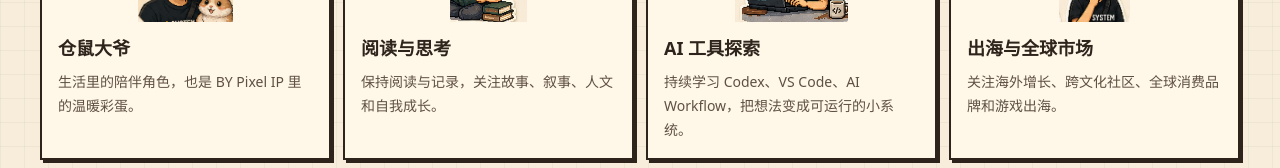
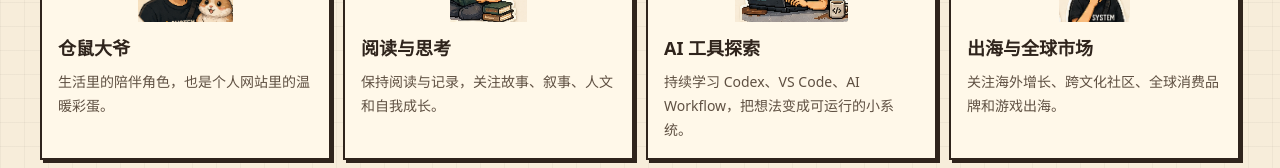
Before and after one commit to BYoasis/personal-website, a Next.js app: page / in a window 1280 px wide. Shown: the part 6478-6646 px from the top of the page. Built offline with nearby package versions, Linux system fonts and the light colour scheme.

Commit message:
Refresh personal site naming

```diff
--- a/app/layout.tsx
+++ b/app/layout.tsx
@@ -2,7 +2,7 @@ import type { Metadata } from "next";
 import "./globals.css";
 
 export const metadata: Metadata = {
-  title: "BY Pixel IP",
+  title: "BY 个人网站 | 李邦一",
   description: "李邦一 / BY 的个人数字名片、作品集与 Vibe Coding 展示站。",
 };
 
--- a/app/page.tsx
+++ b/app/page.tsx
@@ -107,7 +107,7 @@ const hobbies = [
   ["羽毛球", "日常运动之一，保持身体状态和专注力。", "/assets/element-badminton.png"],
   ["电吉他 / 音乐", "西交利物浦大学海瑟西兰花乐队队长、电吉他手，组织和参与校内外演出 15+ 场。", "/assets/clean-guitar.png"],
   ["跑步 / 健身", "保持每周运动习惯，用训练对抗焦虑和拖延。", "/assets/cascade-fullbody.png"],
-  ["仓鼠大爷", "生活里的陪伴角色，也是 BY Pixel IP 里的温暖彩蛋。", "/assets/avatar-hamster.png"],
+  ["仓鼠大爷", "生活里的陪伴角色，也是个人网站里的温暖彩蛋。", "/assets/avatar-hamster.png"],
   ["阅读与思考", "保持阅读与记录，关注故事、叙事、人文和自我成长。", "/assets/element-learning.png"],
   ["AI 工具探索", "持续学习 Codex、VS Code、AI Workflow，把想法变成可运行的小系统。", "/assets/element-coding.png"],
   ["出海与全球市场", "关注海外增长、跨文化社区、全球消费品牌和游戏出海。", "/assets/clean-thinking.png"],
@@ -248,7 +248,7 @@ export default function Home() {
             <div className="mb-3 flex flex-wrap items-center justify-between gap-2 px-2">
               <p className="font-black">BY World Archive</p>
             </div>
-            <img className="w-full border-2 border-[#2f241c] bg-[#f7edda] object-contain" src="/assets/by-world-banner.png" alt="BY Pixel IP visual banner" />
+            <img className="w-full border-2 border-[#2f241c] bg-[#f7edda] object-contain" src="/assets/by-world-banner.png" alt="BY 个人网站视觉海报" />
           </Card>
         </section>
 
```
